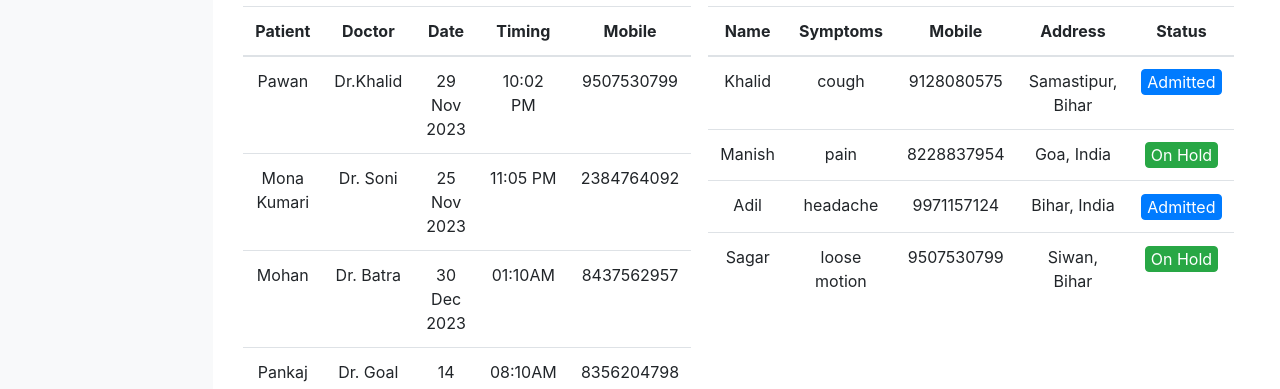
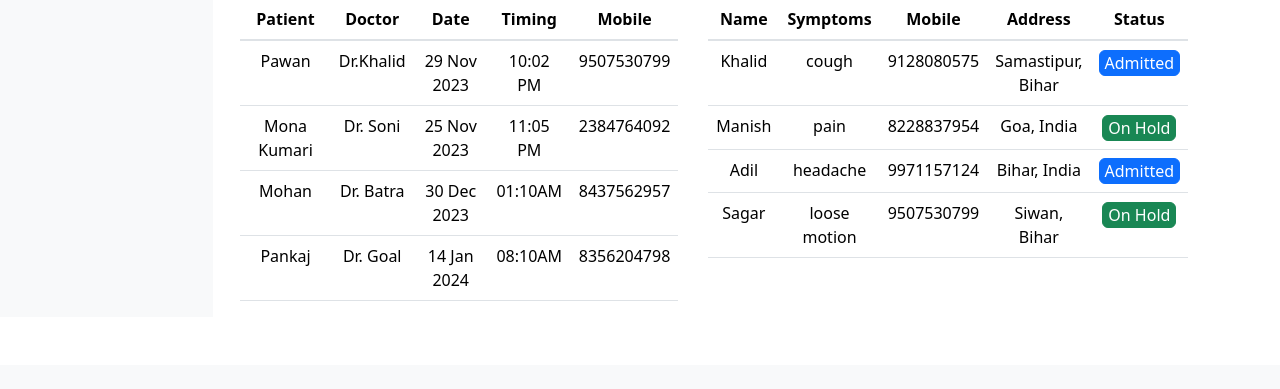
Before and after one commit to khalid2203/khalid_hospital_management_system.github.io, a plain HTML site: page index.html in a window 1280 px wide. Shown: the part 432-821 px from the top of the page. Drawn offline with nearby package versions, Linux system fonts and the light colour scheme.

Commit message:
added links

```diff
--- a/index.html
+++ b/index.html
@@ -10,6 +10,8 @@
     <link rel="stylesheet" href="../css/adminstyle.css">
     <link href="https://fonts.googleapis.com/css?family=Ubuntu" rel="stylesheet">
 
+    <link rel="stylesheet" href="https://cdn.jsdelivr.net/npm/bootstrap@5.3.2/dist/css/bootstrap.min.css
+    ">
 </head>
 
 <body>
@@ -306,6 +308,8 @@
     <script src="../js/bootstrap.min.js"></script>
     <script type="text/javascript" src="../js/all.min.js"></script>
     <script type="text/javascript" src="../js/adminajaxrequest.js"></script>
+    <script src="https://cdn.jsdelivr.net/npm/bootstrap@5.3.2/dist/js/bootstrap.bundle.min.js"></script>
+    <script src="https://cdn.jsdelivr.net/npm/bootstrap@5.3.2/dist/js/bootstrap.min.js"></script>
     <!-- <script type="text/javascript" src="../js/custom.js"></script> -->
 </body>
 
```
